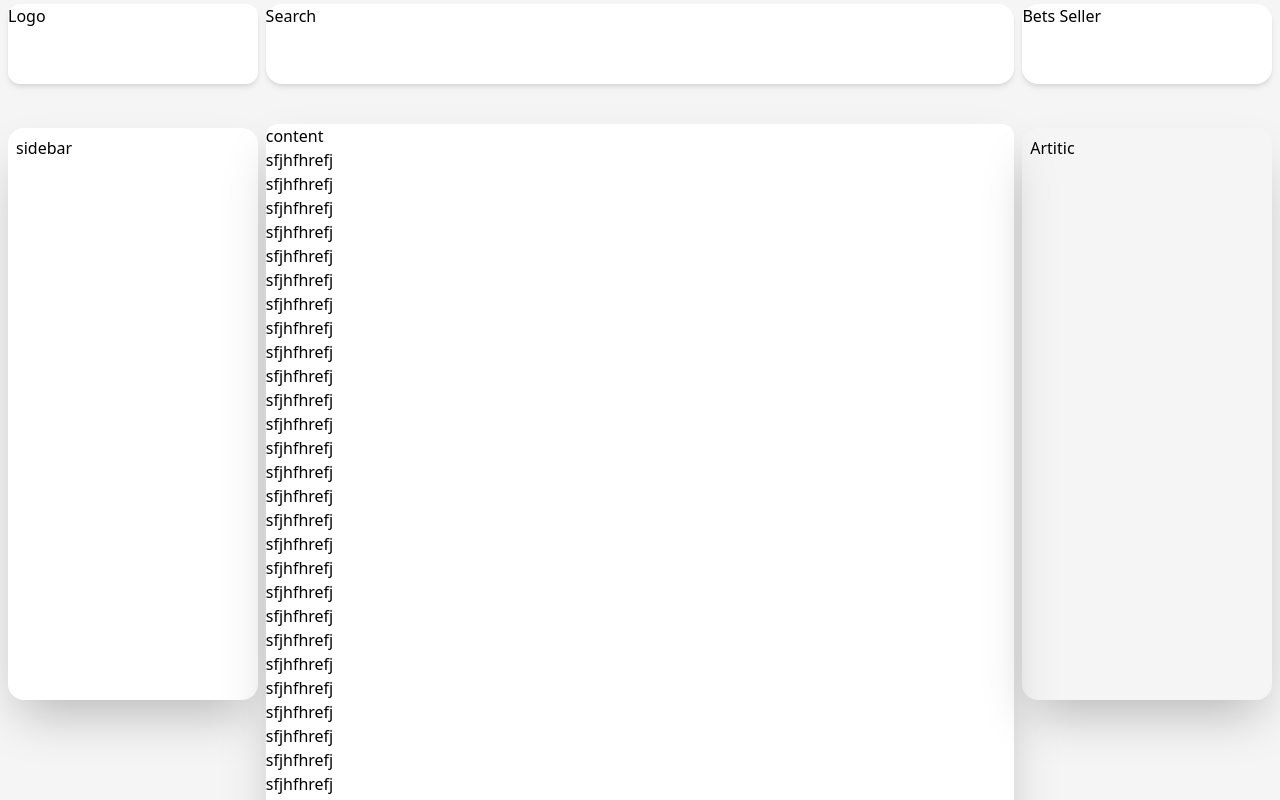
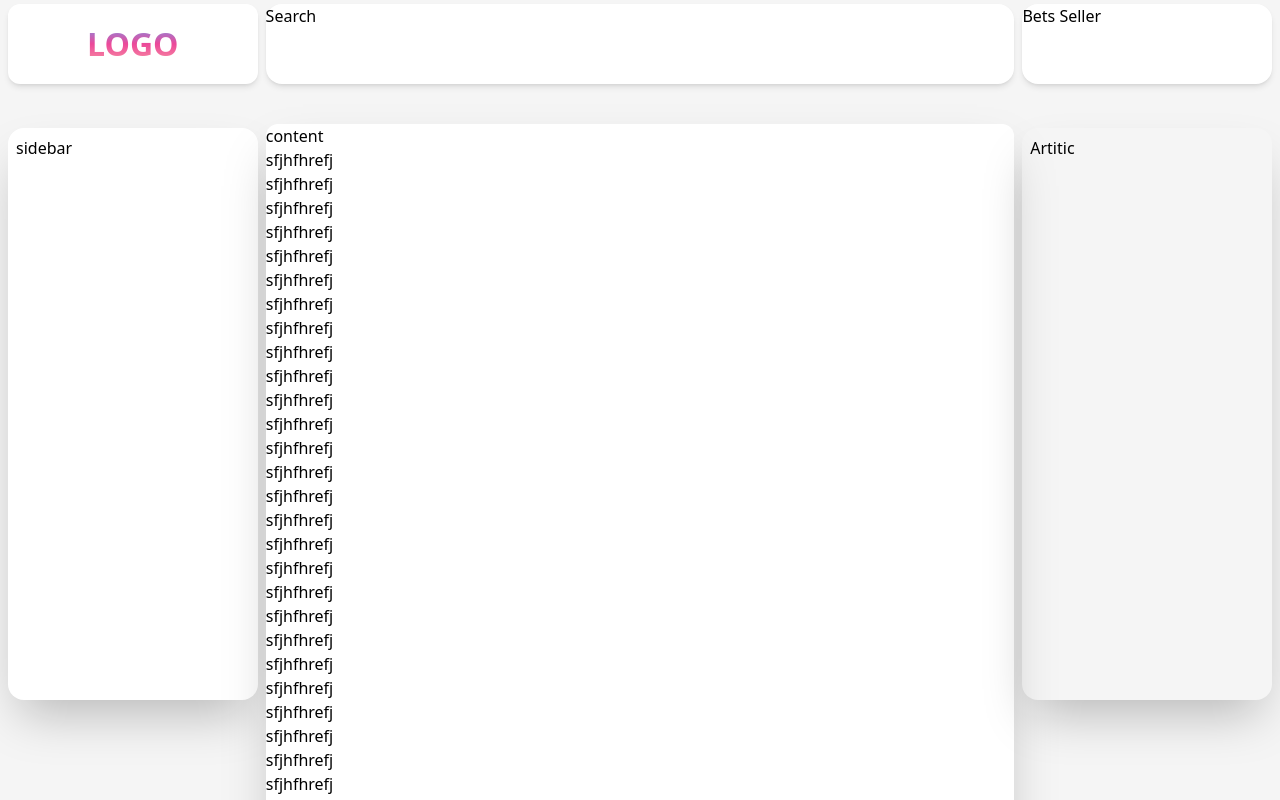
Before and after one commit to Plvishal/-relu_consultancy, a React (Vite) app: page / in a window 1280 px wide. Shown: the top 800 px of the page. Built offline with nearby package versions, Linux system fonts and the light colour scheme.

Commit message:
Logo design done

```diff
--- a/src/App.jsx
+++ b/src/App.jsx
@@ -6,8 +6,10 @@ function App() {
     <>
       <div className="flex flex-col  bg-[#F5F5F5]">
         <div className="flex w-full gap-2 px-2 sticky top-1 opacity-1 z-10">
-          <div className="w-[20%] h-[80px] bg-white shadow-md rounded-xl">
-            Logo
+          <div className="w-[20%] h-[80px] bg-white shadow-md rounded-xl flex justify-center items-center">
+            <h1 className="text-[2rem] font-bold font-sans uppercase bg-gradient-to-t from-red-300 via-pink-500 to-blue-400 text-transparent bg-clip-text">
+              Logo
+            </h1>
           </div>
           <div className="w-[60%] h-[80px] bg-white shadow-md rounded-2xl">
             Search
```
